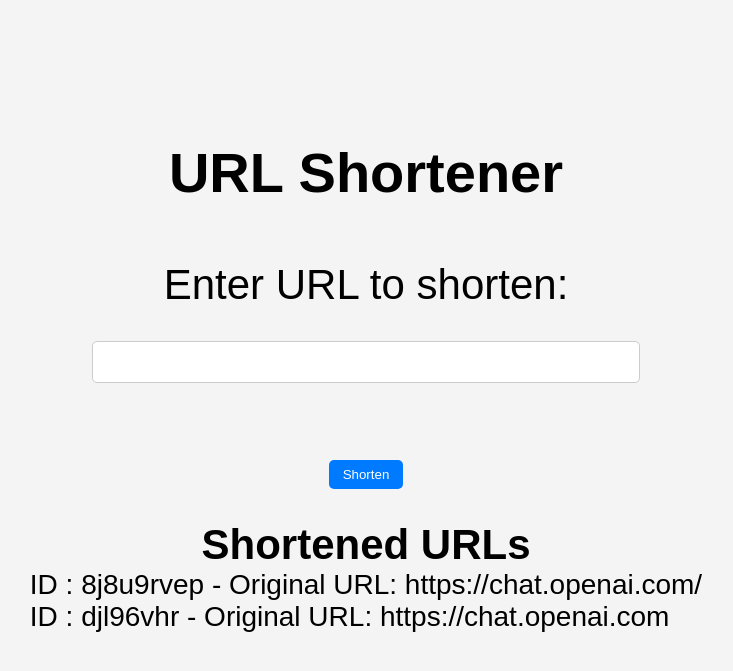
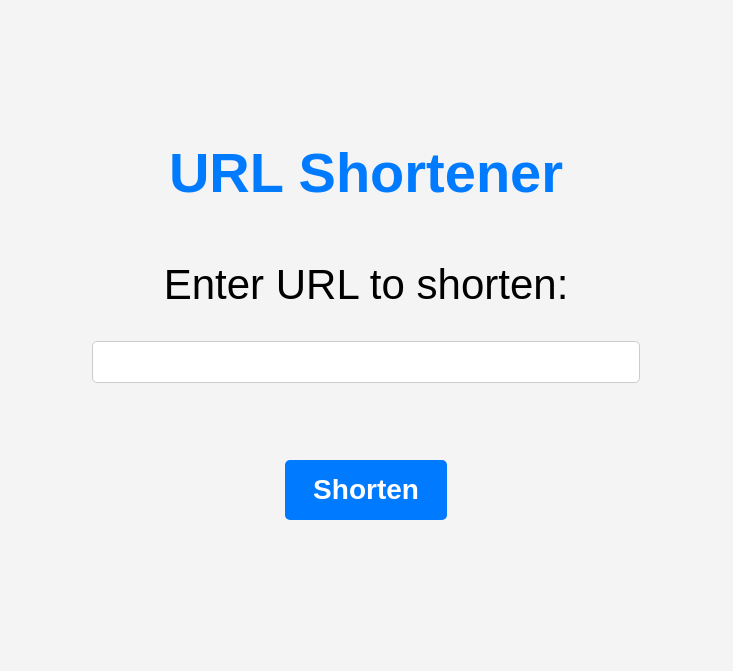
Before and after one commit to CorentinL5/URLShortner, a PHP site: page /URLShortner/ in a window 1280 px wide. Shown: the top 671 px of the page, without its empty margins (274-1007 px from the left). Run offline with PHP 8.4, Linux system fonts and the light colour scheme.

Commit message:
Fix: ShowLinks, ShowForm

```diff
--- a/index.php
+++ b/index.php
@@ -7,31 +7,13 @@
     <link type="text/css" rel="stylesheet" href="style.css">
 
     <title>URL Shortener</title>
-    <?php
-        include "shorten.php";
-    ?>
+
+
 </head>
 <body>
-    <h1>URL Shortener</h1>
-    <form method="post" action="shorten.php">
-        <label for="url">Enter URL to shorten:</label><br>
-        <input type="url" id="url" name="url" required><br><br>
-        <button type="submit">Shorten</button>
-    </form>
-    <div id="message"></div>
-
-    <br>
-
-    <h2>Shortened URLs</h2>
-    <div id="shortened-urls">
-        <?php
-            $filename = 'urls.json';
-            if (file_exists($filename)) {
-                $urls = getFileContent($filename);
-                foreach ($urls as $shortID => $urlData) {
-                    echo "<p>ID : $shortID - Original URL: {$urlData['originalURL']}</p>";
-                }
-            }
-        ?>
+<h1><a href="index.php">URL Shortener</a></h1>
+    <?php
+        require "shorten.php";
+    ?>
 </body>
 </html>
--- a/shorten.php
+++ b/shorten.php
@@ -1,23 +1,32 @@
 <?php
 $filename = 'urls.json';
+$domain = 'http://localhost:63342/URLShortner/';
+$params = getParams();
+
+function getParams(): array {
+    $searchParams = [];
+    parse_str($_SERVER['QUERY_STRING'], $searchParams);
+    return array_keys($searchParams);
+}
 
 function verifyUrlParams() {
-    $searchParams = [];
-    $goodParams = [];
-    parse_str($_SERVER['QUERY_STRING'], $searchParams);
-    $params = array_keys($searchParams);
+    $links = [];
+    global $params;
+
     foreach ($params as $param) {
         if (isStored($param)) {
-            $url = getUrlWithParam($param);
-            echo "<script> whindow.location.href = '$url'; </script>";
-        } else {
-            if ($param == 'none') {
-                showForm();
-                exit;
-            }
+            $links[] = getUrlWithParam($param);
         }
     }
+    if (sizeof($params) == 0 || in_array("none", $params)) {
+        showLinks($links);
+        showForm();
+    } else {
+        $url = strval($links[0]);
+        echo "<script> location.replace('$url'); </script>";
+    }
 }
+
 
 // Function to generate a unique shortened URL code
 function generateID($str) : string {
@@ -46,7 +55,8 @@ function saveURL($originalURL, $shortID) {
     }
 }
 
-function isStored($id) {
+function isStored($id): bool
+{
     global $filename;
     $urls = getFileContent($filename);
     // Check if the ID already exists in the array
@@ -76,11 +86,19 @@ function fileExist() {
 }
 
 function showForm() {
-    echo "<script>console.log('showForm');</script>";
+    echo '<form method="post" action="shorten.php">';
+    echo '<label for="url">Enter URL to shorten:</label><br>';
+    echo '<input type="url" id="url" name="url" required><br><br>';
+    echo '<button type="submit">Shorten</button>';
+    echo '</form>';
 }
 
-function showLinks() {
-    echo "<script>console.log('showLinks');</script>";
+function showLinks($links) {
+    global $domain;
+    foreach ($links as $link) {
+        $id = generateID($link);
+        echo "<p class='link'> <span>Shortened URL</span> <a href='$link'>$domain?$id</a> </p>";
+    }
 }
 
 if ($_SERVER["REQUEST_METHOD"] == "POST") {
@@ -92,9 +110,10 @@ if ($_SERVER["REQUEST_METHOD"] == "POST") {
 
     saveURL($originalURL, $shortID);
 
+    $finishParams = "?none&$shortID";
 
     // Redirect to the index page with the short URL appended as a query parameter
-    header("Location: index.php?$shortID&none");
+    echo "<script> location.replace('index.php$finishParams'); </script>";
 
     exit();
 }
--- a/style.css
+++ b/style.css
@@ -1,6 +1,10 @@
 * {
     margin: 0;
     padding: 0;
+}
+a {
+    text-decoration: none;
+    color: #007bff;
 }
 
 body {
@@ -43,6 +47,8 @@ label {
 }
 
 button {
+    font-size: 1em;
+    font-weight: bold;
     padding: 0.5em 1em;
     background-color: #007bff;
     color: white;
@@ -50,3 +56,23 @@ button {
     border-radius: 5px;
     cursor: pointer;
 }
+
+button:hover {
+    background-color: #0056b3;
+}
+
+button:active {
+    background-color: #004286;
+}
+
+.link {
+    text-align: center;
+    width: 60%;
+    padding: 0.5em;
+    padding-bottom: 1em;
+    font-size: 0.75em;
+}
+.link span {
+    font-weight: bold;
+    display: block;
+}
--- a/urls.json
+++ b/urls.json
@@ -1,8 +1,11 @@
 {
+    "djl96vhr": {
+        "originalURL": "https:\/\/chat.openai.com"
+    },
     "8j8u9rvep": {
         "originalURL": "https:\/\/chat.openai.com\/"
     },
-    "djl96vhr": {
-        "originalURL": "https:\/\/chat.openai.com"
+    "byoiru33": {
+        "originalURL": "https:\/\/github-readme-stats.vercel.app\/api\/top-langs\/?username=CorentinL5&hide_border=true&layout=compact&theme=transparent"
     }
 }
```
